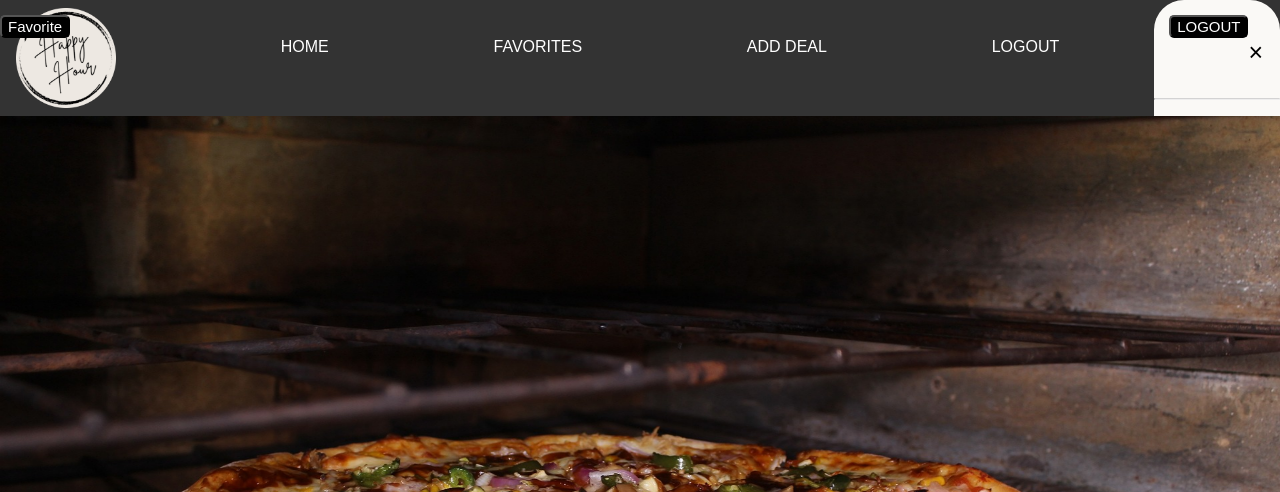
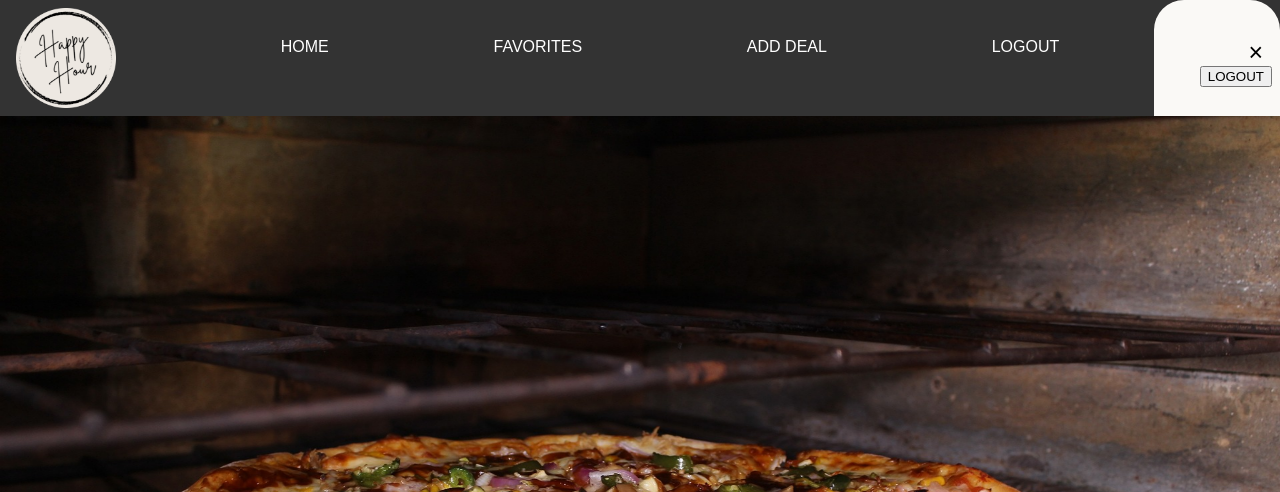
Before and after one commit to renesanchez72/HappyHourTracker, a PHP site: page /home.php in a window 1280 px wide. Shown: the top 492 px of the page. Run offline with PHP 8.4, Linux system fonts and the light colour scheme; a user stored in the database is signed in; data comes from the database, SQL or seed files in the repository; some libraries are stand-ins or nearby versions; some web fonts are replaced.

Commit message:
fix sidebar

```diff
--- a/happhour2.0/home.php
+++ b/happhour2.0/home.php
@@ -150,7 +150,7 @@
   }
 
   /*Logout Button*/
-  button {
+  button .logoutBtn{
       position: absolute;
       top: 15px;
       color: white;
```
